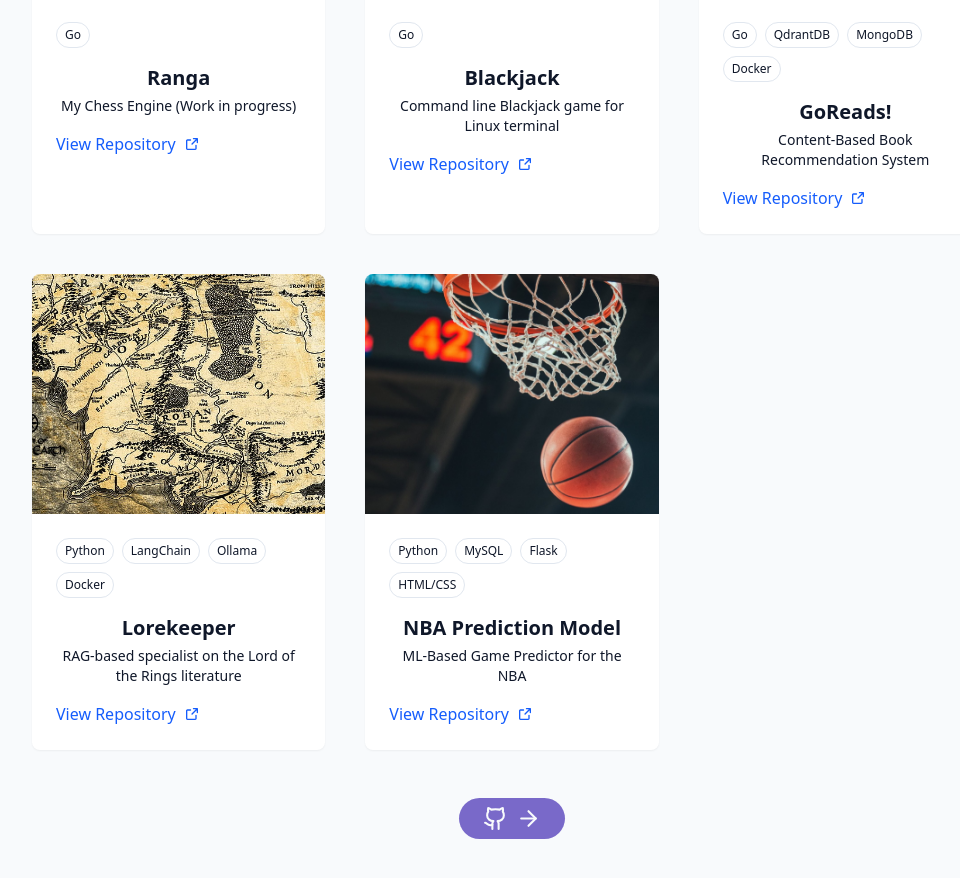
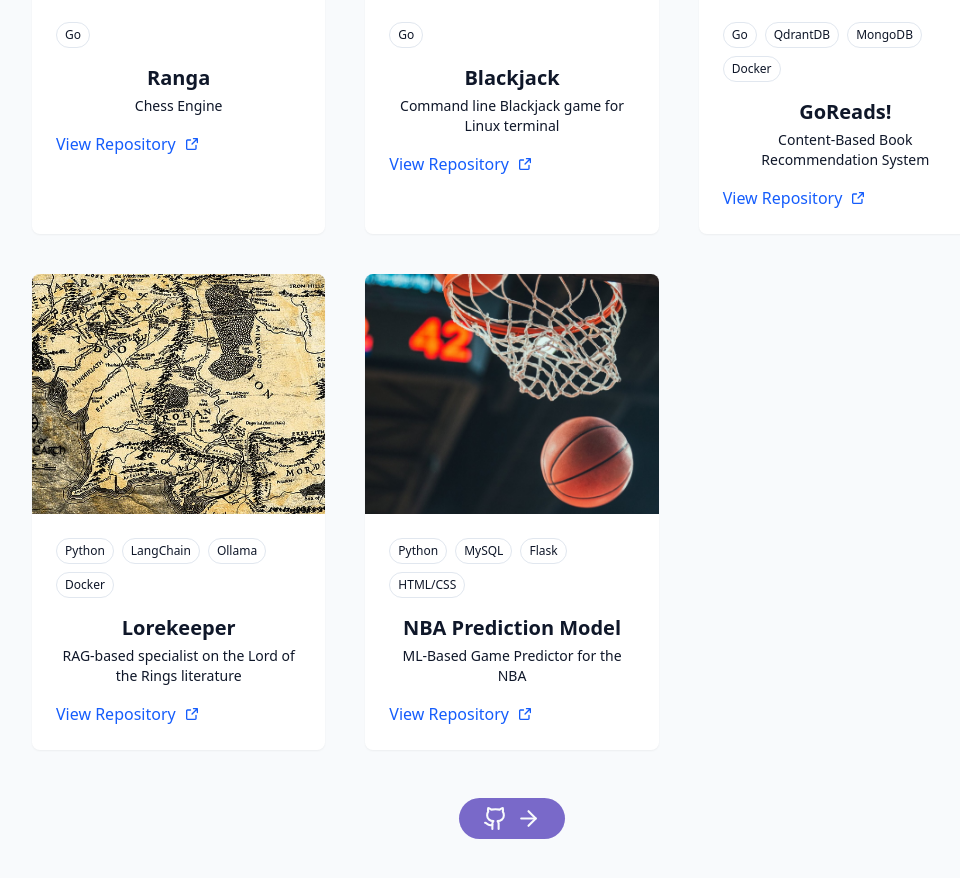
Before and after one commit to nchandur/portfolio, a React (Vite) app: page / in a window 1280 px wide. Shown: the part 2958-3836 px from the top of the page, without its empty margins (128-1088 px from the left). Built offline with nearby package versions, Linux system fonts and the light colour scheme.

Commit message:
updated ranga

```diff
--- a/src/assets/files/projects.js
+++ b/src/assets/files/projects.js
@@ -2,10 +2,10 @@ const projects = [
   {
     id: 1,
     title: "Ranga",
-    description: "My Chess Engine (Work in progress)",
+    description: "Chess Engine",
     image: "images/ranga.jpg",
     tags: ["Go"],
-    url: "https://github.com/nchandur/go-ranga"
+    url: "https://github.com/nchandur/go-ranga",
   },
   {
     id: 2,
@@ -13,7 +13,7 @@ const projects = [
     description: "Command line Blackjack game for Linux terminal",
     image: "images/blackjack.jpg",
     tags: ["Go"],
-    url: "https://github.com/nchandur/blackjack"
+    url: "https://github.com/nchandur/blackjack",
   },
   {
     id: 3,
@@ -39,7 +39,6 @@ const projects = [
     tags: ["Python", "MySQL", "Flask", "HTML/CSS"],
     url: "https://github.com/nchandur/lorekeeper",
   },
-
 ];
 
 export { projects };
```
